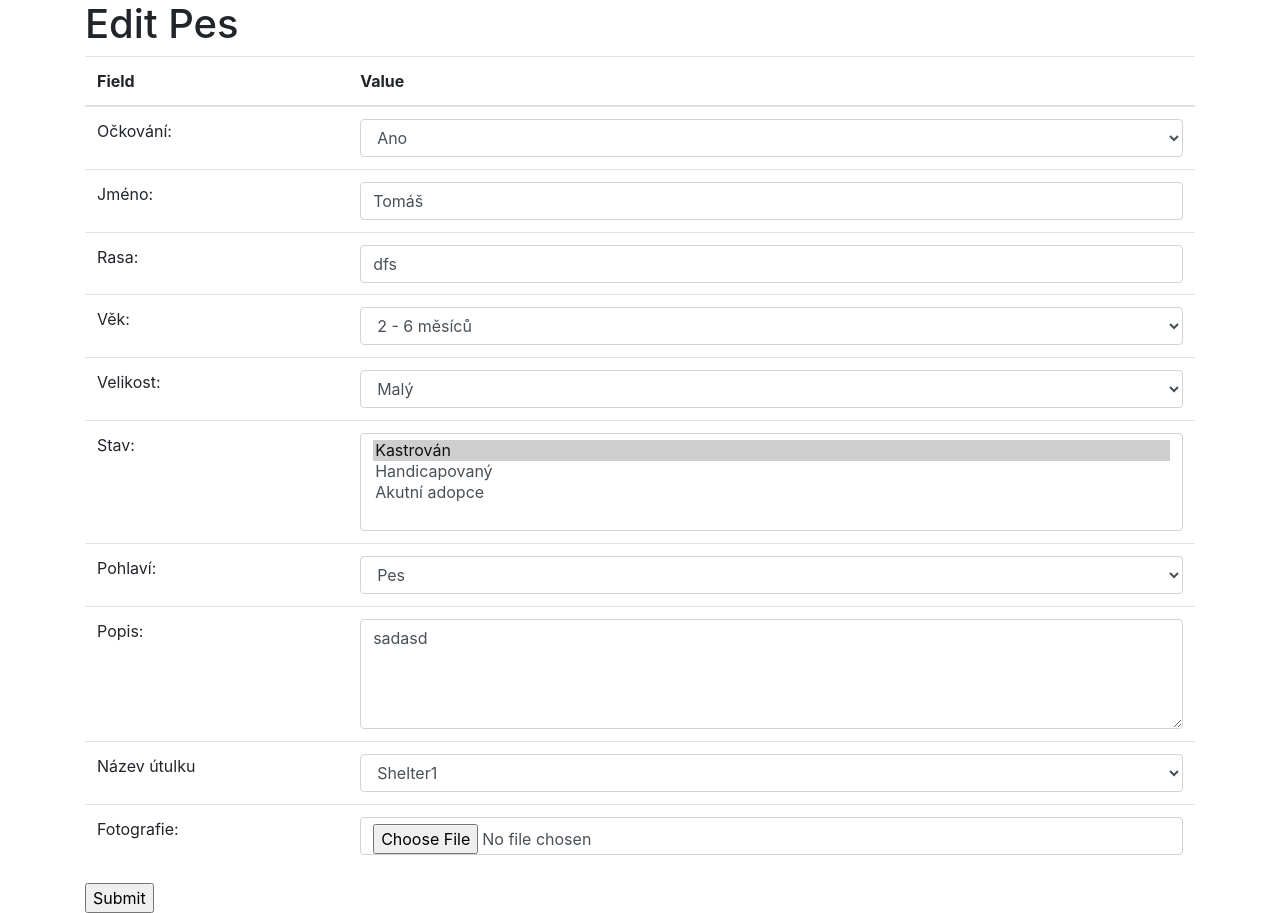
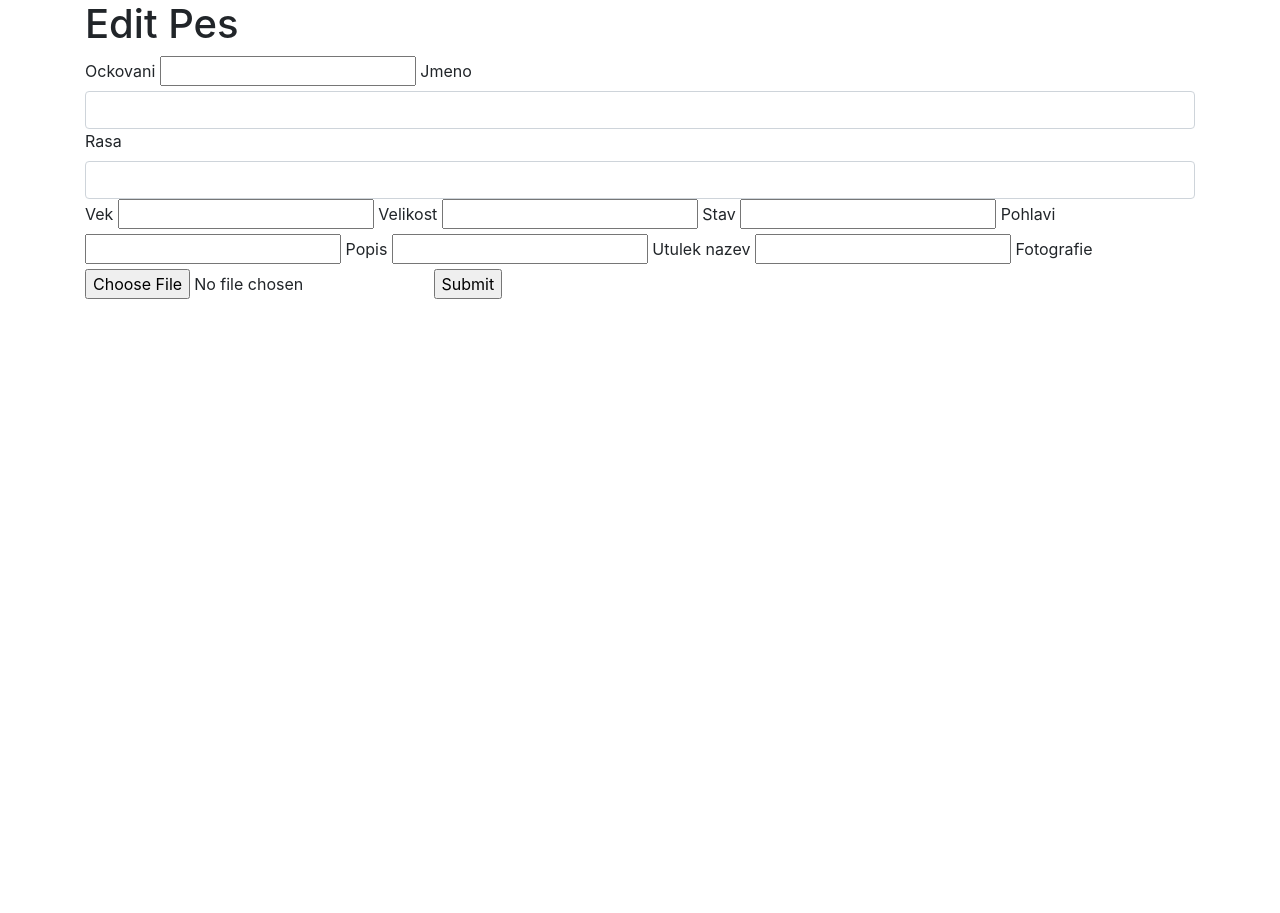
Before and after one commit to kontridio/maturitni_projekt, a Flask app: template maturitni_projekt-main/website/templates/edit_pes.html in a window 1280 px wide. Shown: the part 56-969 px from the top of the page. After the commit the page ends 355 px from the top, so only its background shows below. Run offline with Flask 3, Linux system fonts and the light colour scheme; the template is opened without the code that fills it: values that come from a table or form of the project are taken from there, others are empty; tables that the repository leaves empty hold one stand-in row (values such as "Sample post"); form fields are guessed from the names that the template uses; parts of the project's set-up code (start-up, migrations or seed data) failed here and were passed over; some libraries are stand-ins or nearby versions.

Commit message:
edit_pes validation

```diff
--- a/maturitni_projekt-main/website/templates/add_pes.html
+++ b/maturitni_projekt-main/website/templates/add_pes.html
@@ -5,7 +5,7 @@
     <meta charset="UTF-8">
     <meta name="viewport" content="width=device-width, initial-scale=1.0">
     <title>Add Pes</title>
-    <!-- Add Bootstrap CSS link -->
+
     <link rel="stylesheet" href="{{ url_for('static', filename='css/bootstrap.min.css') }}">
 </head>
 
--- a/maturitni_projekt-main/website/templates/edit_pes.html
+++ b/maturitni_projekt-main/website/templates/edit_pes.html
@@ -1,135 +1,54 @@
 <!DOCTYPE html>
 <html lang="en">
-
 <head>
     <meta charset="UTF-8">
     <meta name="viewport" content="width=device-width, initial-scale=1.0">
     <title>Edit Pes</title>
-    <!-- Bootstrap CSS -->
+
     <link rel="stylesheet" href="https://stackpath.bootstrapcdn.com/bootstrap/4.3.1/css/bootstrap.min.css">
 </head>
-
 <body>
     {% include 'navbar.html' %}
     <div class="container">
         <h1>Edit Pes</h1>
         <form method="post" action="{{ url_for('edit_pes', id=pes.idpes) }}" enctype="multipart/form-data">
-            <table class="table">
-                <thead>
-                    <tr>
-                        <th>Field</th>
-                        <th>Value</th>
-                    </tr>
-                </thead>
-                <tbody>
-                    <tr>
-                        <td><label for="ockovani">Očkování:</label></td>
-                        <td>
-                            <select class="form-control" name="ockovani">
-                                <option value="Ano" {% if pes.ockovani=='Ano' %}selected{% endif %}>Ano</option>
-                                <option value="Ne" {% if pes.ockovani=='Ne' %}selected{% endif %}>Ne</option>
-                            </select>
-                        </td>
-                    </tr>
-                    <tr>
-                        <td><label for="jmeno">Jméno:</label></td>
-                        <td><input class="form-control" type="text" name="jmeno" value="{{ pes.jmeno }}" required></td>
+            {{ form.csrf_token }}
+            {{ form.hidden_tag() }}
+            {{ form.ockovani.label }} {{ form.ockovani }}
+            {{ form.jmeno.label }} {{ form.jmeno(class="form-control", required="required") }}
+            {% if form.jmeno.errors %}
+            <div class="">
+                {% for error in form.jmeno.errors %}
+                <span>{{ error }}</span>
+                {% endfor %}
+            </div>
+            {% else %}
+            {% endif %}
+            {{ form.rasa.label }} {{ form.rasa(class="form-control", required="required") }}
+            {% if form.rasa.errors %}
+            <div class="">
+                {% for error in form.rasa.errors %}
+                <span>{{ error }}</span>
+                {% endfor %}
+            </div>
+            {% else %}
+            {% endif %}
+            {{ form.vek.label }} {{ form.vek }}
+            {{ form.velikost.label }} {{ form.velikost }}
+            {{ form.stav.label }} {{ form.stav }}
+            {{ form.pohlavi.label }} {{ form.pohlavi }}
+            {{ form.popis.label }} {{ form.popis }}
+            {{ form.utulek_nazev.label }} {{ form.utulek_nazev }}
+            {{ form.fotografie.label }} {{ form.fotografie }}
+            {{ form.submit() }}
 
-                    </tr>
-                    <tr>
-                            {% if form.jmeno.errors %}
-                            {% for error in form.jmeno.errors %}
-                            <td><span>{{ error }}</span></td>
-                            {% endfor %}
-                            {% endif %}
-                    </tr>
-                    <tr>
-                        <td><label for="rasa">Rasa:</label></td>
-                        <td><input class="form-control" type="text" name="rasa" value="{{ pes.rasa }}" required></td>
-                    </tr>
-                    <tr>
-                        {% if form.rasa.errors %}
-                        {% for error in form.rasa.errors %}
-                        <td><span>{{ error }}</span></td>
-                        {% endfor %}
-                        {% endif %}
-                </tr>
-                    <tr>
-                        <td><label for="vek">Věk:</label></td>
-                        <td>
-                            <select class="form-control" name="vek">
-                                <option value="2 - 6 měs" {% if pes.vek=='2 - 6 měs' %}selected{% endif %}>2 - 6 měsíců
-                                </option>
-                                <option value="6 měs - 2 roky" {% if pes.vek=='6 měs - 2 roky' %}selected{% endif %}>6
-                                    měsíců - 2 roky</option>
-                                <option value="2 - 8 let" {% if pes.vek=='2 - 8 let' %}selected{% endif %}>2 - 8 let
-                                </option>
-                                <option value="8 a více" {% if pes.vek=='8 a více' %}selected{% endif %}>8 a více let
-                                </option>
-                            </select>
-                        </td>
-                    </tr>
-                    <tr>
-                        <td><label for="velikost">Velikost:</label></td>
-                        <td>
-                            <select class="form-control" name="velikost">
-                                <option value="maly" {% if pes.velikost=='maly' %}selected{% endif %}>Malý</option>
-                                <option value="stredni" {% if pes.velikost=='stredni' %}selected{% endif %}>Střední
-                                </option>
-                                <option value="velky" {% if pes.velikost=='velky' %}selected{% endif %}>Velký</option>
-                            </select>
-                        </td>
-                    </tr>
-                    <tr>
-                        <td><label for="stav">Stav:</label></td>
-                        <td>
-                            <select class="form-control" name="stav" multiple>
-                                <option value="kastrovany" {% if 'kastrovany' in pes.stav %}selected{% endif %}>
-                                    Kastrován</option>
-                                <option value="handicapovany" {% if 'handicapovany' in pes.stav %}selected{% endif %}>
-                                    Handicapovaný</option>
-                                <option value="akutni adoptce" {% if 'akutni adoptce' in pes.stav %}selected{% endif %}>
-                                    Akutní adopce</option>
-                            </select>
-                        </td>
-                    </tr>
-                    <tr>
-                        <td><label for="pohlavi">Pohlaví:</label></td>
-                        <td>
-                            <select class="form-control" name="pohlavi">
-                                <option value="Pes" {% if pes.pohlavi=='Pes' %}selected{% endif %}>Pes</option>
-                                <option value="Fena" {% if pes.pohlavi=='Fena' %}selected{% endif %}>Fena</option>
-                            </select>
-                        </td>
-                    </tr>
-                    <tr>
-                        <td><label for="popis">Popis:</label></td>
-                        <td><textarea class="form-control" name="popis" rows="4">{{ pes.popis }}</textarea></td>
-                    </tr>
-                    <tr>
-                        <td><label for="utulek_nazev">Název útulku</label></td>
-                        <td><select class="form-control" id="utulek_nazev" name="utulek_nazev">
-                                {% for utulek in utulky_entries %}
-                                <option value="{{ utulek.nazev }}" {% if pes.utulek_nazev==utulek.nazev %}selected{%
-                                    endif %}>{{ utulek.nazev }}</option>
-                                {% endfor %}
-                            </select></td>
-                    </tr>
-                    <tr>
-                        <td><label for="fotografie">Fotografie:</label></td>
-                        <td><input class="form-control" type="file" name="fotografie" accept="image/*"></td>
-                    </tr>
-                    <!-- Add rows for other fields -->
-                </tbody>
-            </table>
 
-            {{ form.submit() }}
+
         </form>
     </div>
-    <!-- Bootstrap JS and dependencies -->
+
     <script src="https://code.jquery.com/jquery-3.3.1.slim.min.js"></script>
     <script src="https://cdn.jsdelivr.net/npm/@popperjs/core@2.9.3/dist/umd/popper.min.js"></script>
     <script src="https://stackpath.bootstrapcdn.com/bootstrap/4.3.1/js/bootstrap.min.js"></script>
 </body>
-
 </html>
--- a/maturitni_projekt-main/website/templates/home.html
+++ b/maturitni_projekt-main/website/templates/home.html
@@ -5,7 +5,7 @@
     <meta http-equiv="X-UA-Compatible" content="IE=edge">
     <meta name="viewport" content="width=device-width, initial-scale=1.0">
     <title>Home</title>
-    <!-- Add your CSS styles or include a stylesheet here -->
+
 </head>
 <body>
 
@@ -17,7 +17,7 @@
         {% for pes in featured_dogs %}
             <div class="col-md-4 mb-3">
                 <div class="card">
-                    <!-- Add your dog information here -->
+
                     <div class="card-body">
                         <h5 class="card-title">{{ pes.jmeno }}</h5>
                         <p class="card-text">{{ pes.popis }}</p>
@@ -29,6 +29,6 @@
     </div>
 </div>
 
-<!-- Add your JavaScript scripts or include external scripts here -->
+
 </body>
 </html>
```
Also changed, not shown: maturitni_projekt-main/website/forms.py (+34 -0 lines), maturitni_projekt-main/website/templates/layout.html (+3 -5 lines), maturitni_projekt-main/website/views.py (+6 -31 lines), maturitni_projekt-main/website/site.db.
